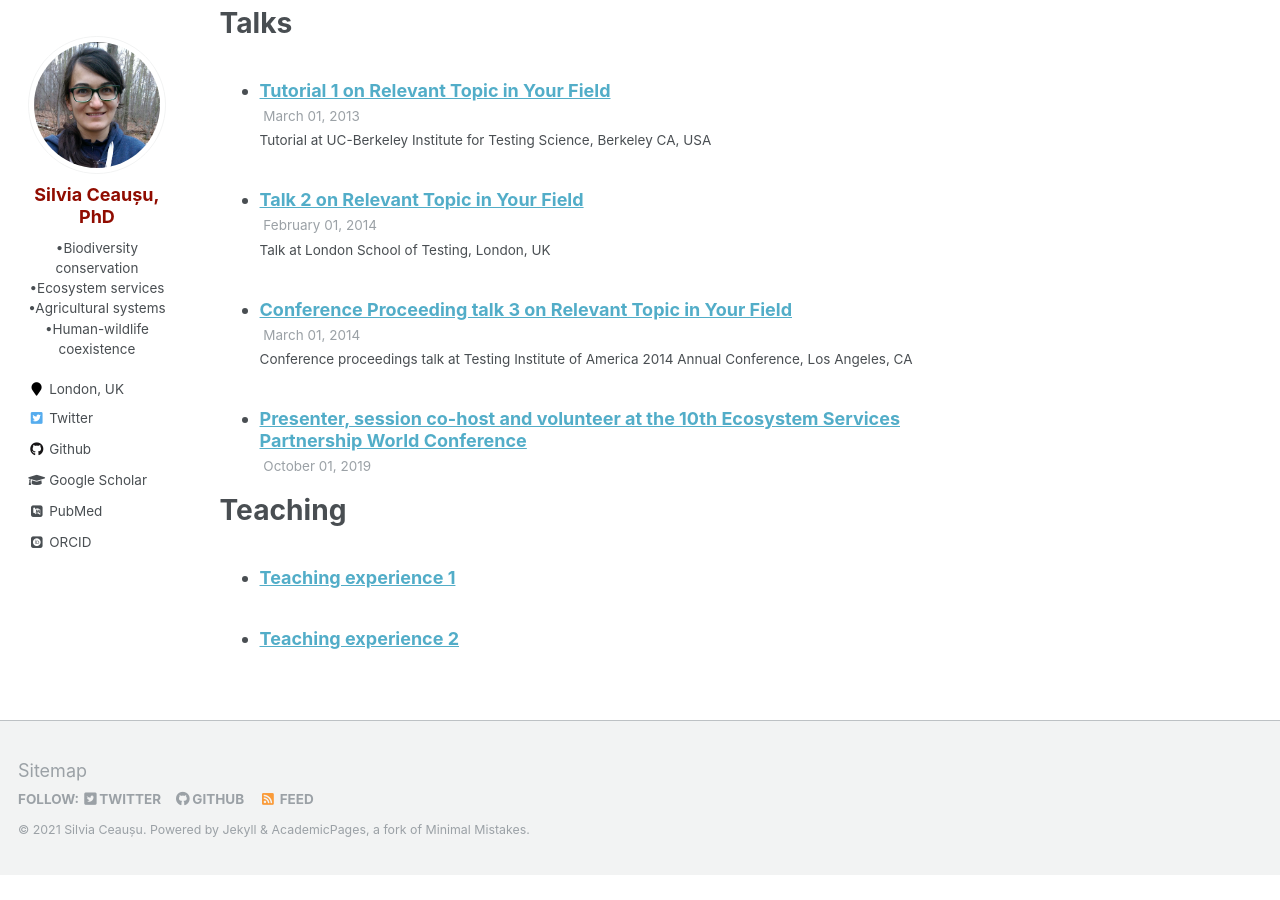
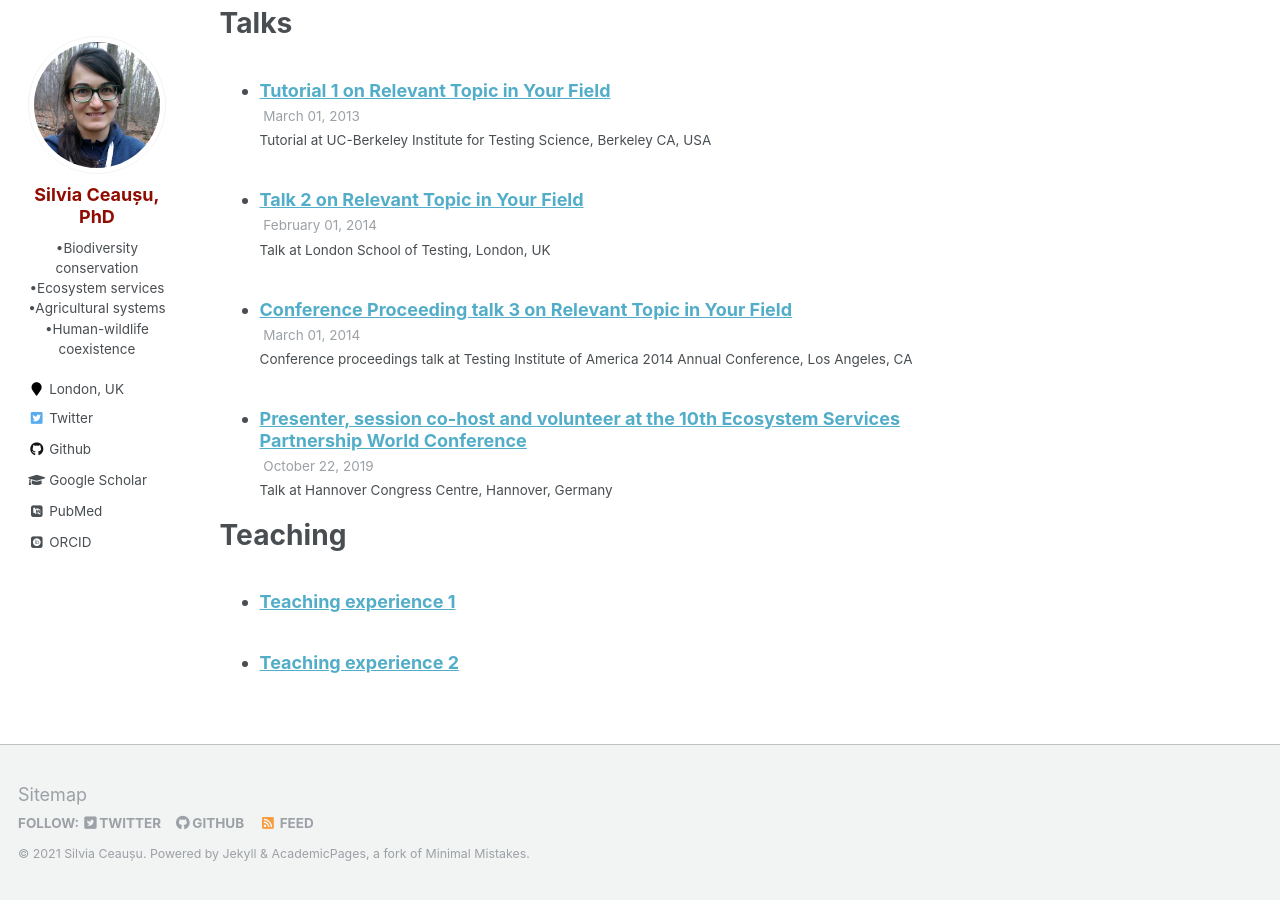
Before and after one commit to SilviaCeausu/SilviaCeausu.github.io, a Jekyll site: the page built from _pages/cv.md, in a window 1280 px wide and 900 px high, scrolled down 1580 px. Built offline with Jekyll 4.4.1, drawn with Linux system fonts in a browser that asks for light colours; some web fonts are replaced; comment, search, counter and statistics services are not loaded; before the commit the page ends 2455 px from its top, so only the background shows below that.

Commit message:
Update and rename 019-10-22-ESP10.md to 2019-10-22-ESP10.md

```diff
--- a/_talks/019-10-22-ESP10.md
+++ b/_talks/2019-10-22-ESP10.md
@@ -2,6 +2,8 @@
 title: "Presenter, session co-host and volunteer at the 10th Ecosystem Services Partnership World Conference"
 collection: talks
 type: "Talk"
-date: 2019-10-01
+permalink: /talks/2019-10-22-ESP10
+venue: "Hannover Congress Centre"
+date: 2019-10-22
 location: "Hannover, Germany"
 ---
```
